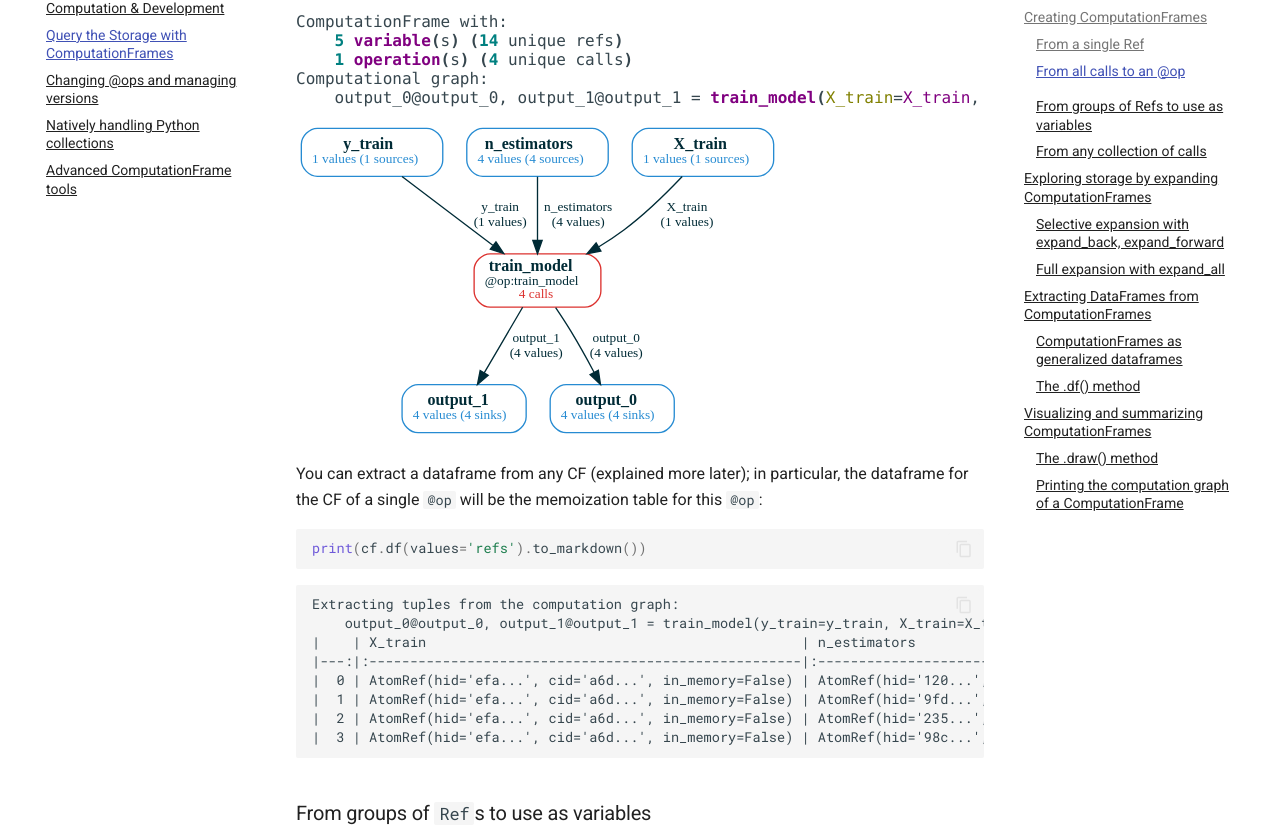
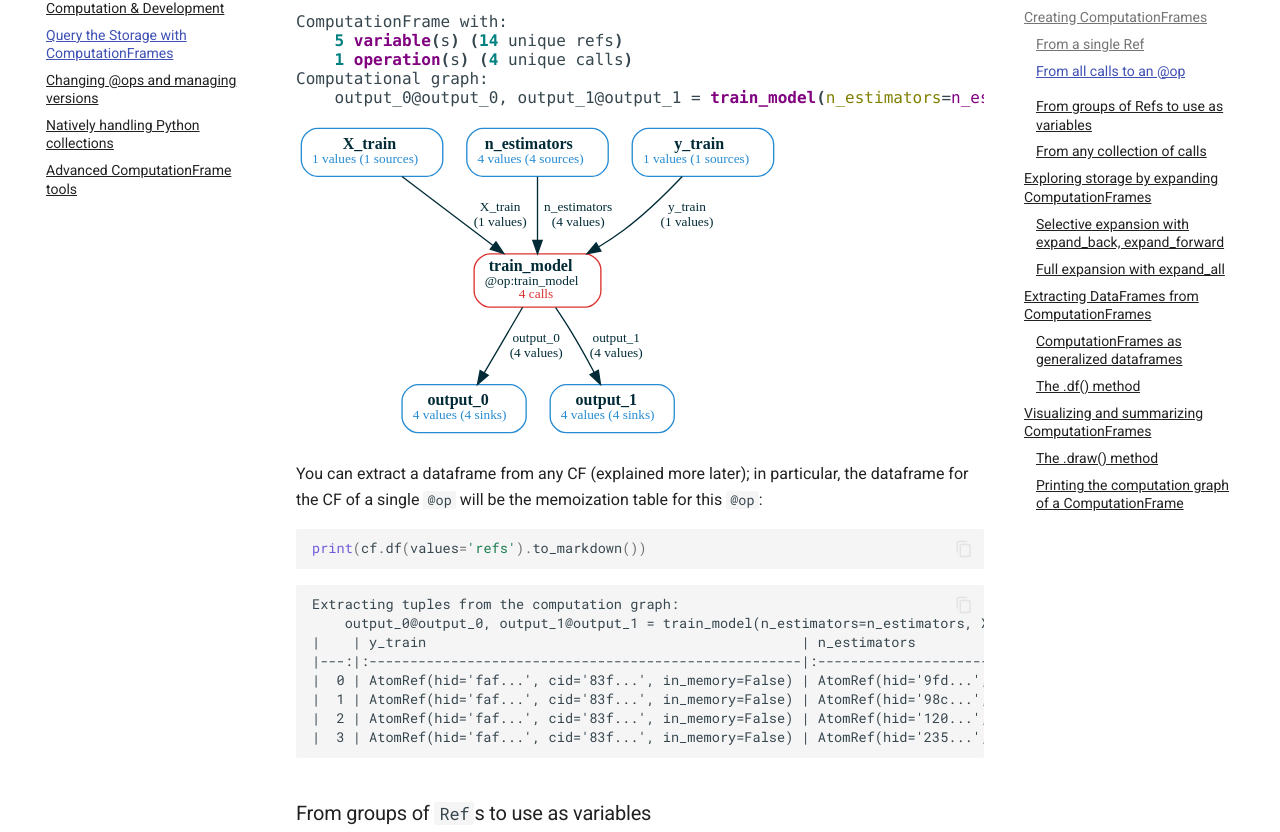
Before and after one commit to amakelov/mandala, an MkDocs documentation site: the page built from docs/docs/03_cf.md, in a window 1280 px wide and 1400 px high, scrolled down 4503 px. Shown: the part 172-1004 px from the top of the window. Built offline with MkDocs 1.6.1 and Material for MkDocs 9.7.7, drawn with Linux system fonts in a browser that asks for light colours; some of the changed text lies outside the part shown.

Commit message:
rebuild docs

````diff
--- a/docs/docs/03_cf.md
+++ b/docs/docs/03_cf.md
@@ -162,8 +162,8 @@ cf.draw(verbose=True)
 Computational graph:
     X_train@output_0, X_test@output_1, y_train@output_2, y_test@output_3 =
 <span style="color: #800080; text-decoration-color: #800080; font-weight: bold">generate_dataset</span><span style="font-weight: bold">(</span><span style="color: #808000; text-decoration-color: #808000">random_seed</span>=<span style="color: #800080; text-decoration-color: #800080">random_seed</span><span style="font-weight: bold">)</span>
-    model@output_0 = <span style="color: #800080; text-decoration-color: #800080; font-weight: bold">train_model</span><span style="font-weight: bold">(</span><span style="color: #808000; text-decoration-color: #808000">X_train</span>=<span style="color: #800080; text-decoration-color: #800080">X_train</span>, <span style="color: #808000; text-decoration-color: #808000">y_train</span>=<span style="color: #800080; text-decoration-color: #800080">y_train</span>, <span style="color: #808000; text-decoration-color: #808000">n_estimators</span>=<span style="color: #800080; text-decoration-color: #800080">n_estimators</span><span style="font-weight: bold">)</span>
-    v@output_0 = <span style="color: #800080; text-decoration-color: #800080; font-weight: bold">eval_model</span><span style="font-weight: bold">(</span><span style="color: #808000; text-decoration-color: #808000">X_test</span>=<span style="color: #800080; text-decoration-color: #800080">X_test</span>, <span style="color: #808000; text-decoration-color: #808000">y_test</span>=<span style="color: #800080; text-decoration-color: #800080">y_test</span>, <span style="color: #808000; text-decoration-color: #808000">model</span>=<span style="color: #800080; text-decoration-color: #800080">model</span><span style="font-weight: bold">)</span>
+    model@output_0 = <span style="color: #800080; text-decoration-color: #800080; font-weight: bold">train_model</span><span style="font-weight: bold">(</span><span style="color: #808000; text-decoration-color: #808000">n_estimators</span>=<span style="color: #800080; text-decoration-color: #800080">n_estimators</span>, <span style="color: #808000; text-decoration-color: #808000">X_train</span>=<span style="color: #800080; text-decoration-color: #800080">X_train</span>, <span style="color: #808000; text-decoration-color: #808000">y_train</span>=<span style="color: #800080; text-decoration-color: #800080">y_train</span><span style="font-weight: bold">)</span>
+    v@output_0 = <span style="color: #800080; text-decoration-color: #800080; font-weight: bold">eval_model</span><span style="font-weight: bold">(</span><span style="color: #808000; text-decoration-color: #808000">model</span>=<span style="color: #800080; text-decoration-color: #800080">model</span>, <span style="color: #808000; text-decoration-color: #808000">y_test</span>=<span style="color: #800080; text-decoration-color: #800080">y_test</span>, <span style="color: #808000; text-decoration-color: #808000">X_test</span>=<span style="color: #800080; text-decoration-color: #800080">X_test</span><span style="font-weight: bold">)</span>
 </pre>
 
 
@@ -225,7 +225,7 @@ cf.draw(verbose=True)
     <span style="color: #008080; text-decoration-color: #008080; font-weight: bold">5</span> <span style="color: #800080; text-decoration-color: #800080; font-weight: bold">variable</span><span style="font-weight: bold">(</span>s<span style="font-weight: bold">)</span> <span style="font-weight: bold">(</span><span style="color: #008080; text-decoration-color: #008080; font-weight: bold">14</span> unique refs<span style="font-weight: bold">)</span>
     <span style="color: #008080; text-decoration-color: #008080; font-weight: bold">1</span> <span style="color: #800080; text-decoration-color: #800080; font-weight: bold">operation</span><span style="font-weight: bold">(</span>s<span style="font-weight: bold">)</span> <span style="font-weight: bold">(</span><span style="color: #008080; text-decoration-color: #008080; font-weight: bold">4</span> unique calls<span style="font-weight: bold">)</span>
 Computational graph:
-    output_0@output_0, output_1@output_1 = <span style="color: #800080; text-decoration-color: #800080; font-weight: bold">train_model</span><span style="font-weight: bold">(</span><span style="color: #808000; text-decoration-color: #808000">X_train</span>=<span style="color: #800080; text-decoration-color: #800080">X_train</span>, <span style="color: #808000; text-decoration-color: #808000">y_train</span>=<span style="color: #800080; text-decoration-color: #800080">y_train</span>, <span style="color: #808000; text-decoration-color: #808000">n_estimators</span>=<span style="color: #800080; text-decoration-color: #800080">n_estimators</span><span style="font-weight: bold">)</span>
+    output_0@output_0, output_1@output_1 = <span style="color: #800080; text-decoration-color: #800080; font-weight: bold">train_model</span><span style="font-weight: bold">(</span><span style="color: #808000; text-decoration-color: #808000">n_estimators</span>=<span style="color: #800080; text-decoration-color: #800080">n_estimators</span>, <span style="color: #808000; text-decoration-color: #808000">X_train</span>=<span style="color: #800080; text-decoration-color: #800080">X_train</span>, <span style="color: #808000; text-decoration-color: #808000">y_train</span>=<span style="color: #800080; text-decoration-color: #800080">y_train</span><span style="font-weight: bold">)</span>
 </pre>
 
 
@@ -246,13 +246,13 @@ print(cf.df(values='refs').to_markdown())
 ```
 
     Extracting tuples from the computation graph:
-        output_0@output_0, output_1@output_1 = train_model(y_train=y_train, X_train=X_train, n_estimators=n_estimators)
-    |    | X_train                                              | n_estimators                                         | y_train                                              | train_model                                   | output_0                                             | output_1                                             |
+        output_0@output_0, output_1@output_1 = train_model(n_estimators=n_estimators, X_train=X_train, y_train=y_train)
+    |    | y_train                                              | n_estimators                                         | X_train                                              | train_model                                   | output_1                                             | output_0                                             |
     |---:|:-----------------------------------------------------|:-----------------------------------------------------|:-----------------------------------------------------|:----------------------------------------------|:-----------------------------------------------------|:-----------------------------------------------------|
-    |  0 | AtomRef(hid='efa...', cid='a6d...', in_memory=False) | AtomRef(hid='120...', cid='9bc...', in_memory=False) | AtomRef(hid='faf...', cid='83f...', in_memory=False) | Call(train_model, cid='3be...', hid='e60...') | AtomRef(hid='522...', cid='d5a...', in_memory=False) | AtomRef(hid='646...', cid='acb...', in_memory=False) |
-    |  1 | AtomRef(hid='efa...', cid='a6d...', in_memory=False) | AtomRef(hid='9fd...', cid='4ac...', in_memory=False) | AtomRef(hid='faf...', cid='83f...', in_memory=False) | Call(train_model, cid='5af...', hid='514...') | AtomRef(hid='331...', cid='e64...', in_memory=False) | AtomRef(hid='784...', cid='238...', in_memory=False) |
-    |  2 | AtomRef(hid='efa...', cid='a6d...', in_memory=False) | AtomRef(hid='235...', cid='c04...', in_memory=False) | AtomRef(hid='faf...', cid='83f...', in_memory=False) | Call(train_model, cid='204...', hid='c55...') | AtomRef(hid='208...', cid='c75...', in_memory=False) | AtomRef(hid='5b7...', cid='f0a...', in_memory=False) |
-    |  3 | AtomRef(hid='efa...', cid='a6d...', in_memory=False) | AtomRef(hid='98c...', cid='29d...', in_memory=False) | AtomRef(hid='faf...', cid='83f...', in_memory=False) | Call(train_model, cid='c4f...', hid='5f7...') | AtomRef(hid='b25...', cid='462...', in_memory=False) | AtomRef(hid='760...', cid='46b...', in_memory=False) |
+    |  0 | AtomRef(hid='faf...', cid='83f...', in_memory=False) | AtomRef(hid='9fd...', cid='4ac...', in_memory=False) | AtomRef(hid='efa...', cid='a6d...', in_memory=False) | Call(train_model, cid='5af...', hid='514...') | AtomRef(hid='784...', cid='238...', in_memory=False) | AtomRef(hid='331...', cid='e64...', in_memory=False) |
+    |  1 | AtomRef(hid='faf...', cid='83f...', in_memory=False) | AtomRef(hid='98c...', cid='29d...', in_memory=False) | AtomRef(hid='efa...', cid='a6d...', in_memory=False) | Call(train_model, cid='c4f...', hid='5f7...') | AtomRef(hid='760...', cid='46b...', in_memory=False) | AtomRef(hid='b25...', cid='462...', in_memory=False) |
+    |  2 | AtomRef(hid='faf...', cid='83f...', in_memory=False) | AtomRef(hid='120...', cid='9bc...', in_memory=False) | AtomRef(hid='efa...', cid='a6d...', in_memory=False) | Call(train_model, cid='3be...', hid='e60...') | AtomRef(hid='646...', cid='acb...', in_memory=False) | AtomRef(hid='522...', cid='d5a...', in_memory=False) |
+    |  3 | AtomRef(hid='faf...', cid='83f...', in_memory=False) | AtomRef(hid='235...', cid='c04...', in_memory=False) | AtomRef(hid='efa...', cid='a6d...', in_memory=False) | Call(train_model, cid='204...', hid='c55...') | AtomRef(hid='5b7...', cid='f0a...', in_memory=False) | AtomRef(hid='208...', cid='c75...', in_memory=False) |
 
 
 ##
@@ -496,14 +496,14 @@ print(cf.df().drop(columns=['X_train', 'y_train']).to_markdown())
 
     Extracting tuples from the computation graph:
         X_train@output_0, y_train@output_2 = generate_dataset(random_seed=random_seed)
-        output_0@output_0, output_1@output_1 = train_model(y_train=y_train, X_train=X_train, n_estimators=n_estimators)
+        output_0@output_0, output_1@output_1 = train_model(n_estimators=n_estimators, X_train=X_train, y_train=y_train)
         output_0_0@output_0 = eval_model(model=output_0)
-    |    |   n_estimators |   random_seed | generate_dataset                                   | train_model                                   | output_0                                             | eval_model                                   |   output_0_0 |   output_1 |
-    |---:|---------------:|--------------:|:---------------------------------------------------|:----------------------------------------------|:-----------------------------------------------------|:---------------------------------------------|-------------:|-----------:|
-    |  0 |             10 |            42 | Call(generate_dataset, cid='19a...', hid='c3f...') | Call(train_model, cid='c4f...', hid='5f7...') | RandomForestClassifier(max_depth=2, n_estimators=10) |                                              |       nan    |       0.74 |
-    |  1 |             40 |            42 | Call(generate_dataset, cid='19a...', hid='c3f...') | Call(train_model, cid='5af...', hid='514...') | RandomForestClassifier(max_depth=2, n_estimators=40) | Call(eval_model, cid='38f...', hid='5d3...') |         0.81 |       0.82 |
-    |  2 |             20 |            42 | Call(generate_dataset, cid='19a...', hid='c3f...') | Call(train_model, cid='204...', hid='c55...') | RandomForestClassifier(max_depth=2, n_estimators=20) |                                              |       nan    |       0.8  |
-    |  3 |             80 |            42 | Call(generate_dataset, cid='19a...', hid='c3f...') | Call(train_model, cid='3be...', hid='e60...') | RandomForestClassifier(max_depth=2, n_estimators=80) | Call(eval_model, cid='137...', hid='d32...') |         0.82 |       0.83 |
+    |    |   n_estimators |   random_seed | generate_dataset                                   | train_model                                   |   output_1 | output_0                                             | eval_model                                   |   output_0_0 |
+    |---:|---------------:|--------------:|:---------------------------------------------------|:----------------------------------------------|-----------:|:-----------------------------------------------------|:---------------------------------------------|-------------:|
+    |  0 |             40 |            42 | Call(generate_dataset, cid='19a...', hid='c3f...') | Call(train_model, cid='5af...', hid='514...') |       0.82 | RandomForestClassifier(max_depth=2, n_estimators=40) | Call(eval_model, cid='38f...', hid='5d3...') |         0.81 |
+    |  1 |             10 |            42 | Call(generate_dataset, cid='19a...', hid='c3f...') | Call(train_model, cid='c4f...', hid='5f7...') |       0.74 | RandomForestClassifier(max_depth=2, n_estimators=10) |                                              |       nan    |
+    |  2 |             80 |            42 | Call(generate_dataset, cid='19a...', hid='c3f...') | Call(train_model, cid='3be...', hid='e60...') |       0.83 | RandomForestClassifier(max_depth=2, n_estimators=80) | Call(eval_model, cid='137...', hid='d32...') |         0.82 |
+    |  3 |             20 |            42 | Call(generate_dataset, cid='19a...', hid='c3f...') | Call(train_model, cid='204...', hid='c55...') |       0.8  | RandomForestClassifier(max_depth=2, n_estimators=20) |                                              |       nan    |
 
 
 Importantly, we see that some computations only partially follow the full
@@ -554,7 +554,7 @@ cf.print_graph()
 ```
 
     X_train@output_0, y_train@output_2 = generate_dataset(random_seed=random_seed)
-    output_0@output_0, output_1@output_1 = train_model(X_train=X_train, y_train=y_train, n_estimators=n_estimators)
+    output_0@output_0, output_1@output_1 = train_model(n_estimators=n_estimators, X_train=X_train, y_train=y_train)
     output_0_0@output_0 = eval_model(model=output_0)
 
 
````
Also changed, not shown: docs/docs/01_storage_and_ops.md (+3 -3 lines), docs/docs/02_retracing.md (+6 -6 lines), docs/docs/04_versions.md (+2 -0 lines), docs/docs/03_cf_files/03_cf_13_1.svg, docs/docs/03_cf_files/03_cf_27_0.svg, docs/docs/03_cf_files/03_cf_28_0.svg, docs/docs/03_cf_files/03_cf_29_0.svg, docs/docs/03_cf_files/03_cf_30_0.svg, docs/docs/03_cf_files/03_cf_33_0.svg, docs/docs/03_cf_files/03_cf_41_0.svg, docs/docs/03_cf_files/03_cf_9_1.svg, docs/docs/04_versions_files/04_versions_12_0.svg, docs/docs/06_advanced_cf_files/06_advanced_cf_4_0.svg, mandala/docs/01_storage_and_ops.ipynb, 4 more files.
